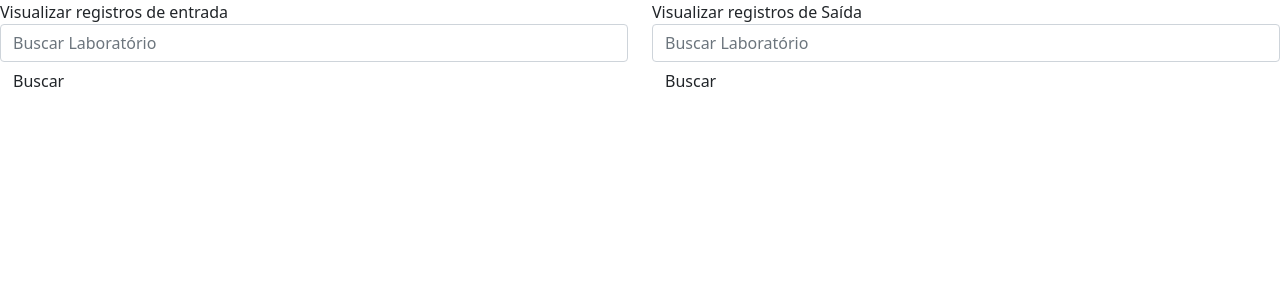
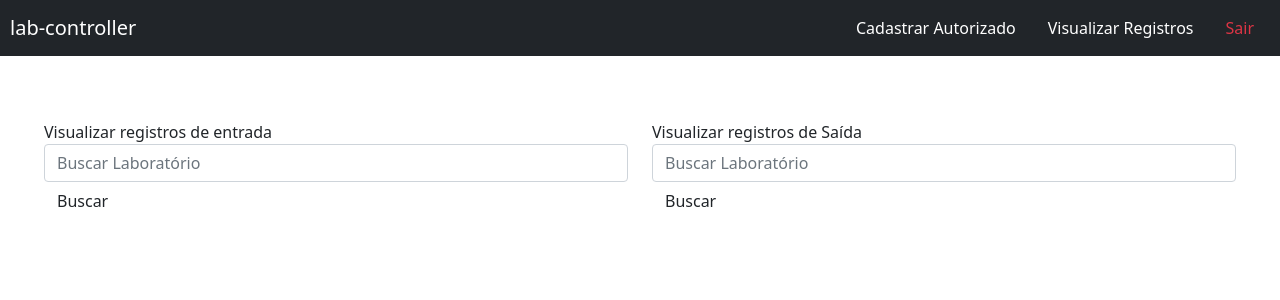
Before and after one commit to WalterJonas/lab-controller, a PHP site: page /view/viewRecords.php in a window 1280 px wide. Shown: the top 300 px of the page. Run offline with PHP 8.4, Linux system fonts and the light colour scheme; the visitor is signed in with stand-in values (Sample User, id 1).

Commit message:
:lipstick: feat: Estilizaçao das Tabelas

```diff
--- a/model/classes/Concierge.php
+++ b/model/classes/Concierge.php
@@ -37,17 +37,18 @@ class Concierge
 		$tableRecords="";
 		if($sql->rowCount()>0)
 		{
-			$tableRecords = "<center><table";
+			$tableRecords = "<center><table class='table table-hover'>";
 			$tableRecords.="
 			<thead>
                 <tr>
-                    <th>Lab</td>
-                    <th>Nome</td>
-                    <th>Hora de entrada</td>
-                    <th>Data</td>
+                    <th>Lab</th>
+                    <th>Nome</th>
+                    <th>Hora de entrada</th>
+                    <th>Data</th>
                 </tr>
             </thead>
 			<tbody>";
+
 			while(list($lab, $name, $hour, $date)=$sql->fetch())
 			{
             	$tableRecords.="
--- a/view/viewRecords.php
+++ b/view/viewRecords.php
@@ -16,8 +16,63 @@
     <title>Visualizar registros</title>
 
     <link href="https://cdn.jsdelivr.net/npm/bootstrap@5.0.2/dist/css/bootstrap.min.css" rel="stylesheet" integrity="sha384-EVSTQN3/azprG1Anm3QDgpJLIm9Nao0Yz1ztcQTwFspd3yD65VohhpuuCOmLASjC" crossorigin="anonymous">
+
+    <style>
+        body{
+            margin: 0;
+            padding: 0;
+        }
+
+        nav{
+            color: white;
+            background-color: #34A553;
+            padding: 10px;
+            margin-bottom: 5%;
+        }
+
+        nav a{
+            color: white;
+        }
+
+        .table{
+            width: 90vw;
+        }
+
+        .registrer_row{
+            width: 95vw;
+            margin: auto;
+        }
+
+        .linha{
+            text-align: center;
+            font-size: 14pt;
+            padding: 10px;
+            font-weight: 600;
+        }
+
+        h2{
+            text-align: center;
+            color: gray;
+            margin-top: 5%;
+        }
+    </style>
+
 </head>
 <body>
+    <nav class="navbar navbar-dark bg-dark">
+        <a href="conciergeInitial.php" class="navbar-brand">lab-controller</a>
+        <ul class="nav justify-content-end">
+            <li class="nav-item">
+                <a class="nav-link active text-white" href="registerAuthorized.php">Cadastrar Autorizado</a>
+            </li>
+            <li class="nav-item">
+                <a class="nav-link active text-white" href="viewRecords.php">Visualizar Registros</a>
+            </li>
+            <li>
+                <a class="nav-link text-danger" href="../model/logout.php">Sair</a>
+            </li>
+        </ul>
+    </nav>
 
     <div class="row registrer_row">
         <form class="col" method="post">
@@ -44,11 +99,12 @@
 
             if(!empty($lab))
             {
+                echo "<hr><div class='linha'>Registros de Entrada</div>";
                 $conection->conect("labcontroller", "localhost", "root", "");
 
                 if($concierge->inputRecords($lab)==false)
                 {
-                echo "<h2>Não tem registros! </h2>";
+                    echo "<h2>Não há registros :(</h2>";
                 }
             }
         }
@@ -58,11 +114,12 @@
 
             if(!empty($lab))
             {
+                echo "<div class='linha'>Registro de Saída</div>";
                 $conection->conect("labcontroller", "localhost", "root", "");
 
                 if($concierge->outputRecords($lab)==false)
                 {
-                echo "<h2>Não tem registros! </h2>";
+                    echo "<h2>Não há registros :(</h2>";
                 }
             }
         }
```
Also changed, not shown: model/classes/Authorized.php (+10 -9 lines), view/checkin.php (+39 -1 lines), view/checkout.php (+61 -7 lines), view/conciergeInitial.php (+10 -5 lines). Lines whose indentation alone changed are shown as unchanged.
